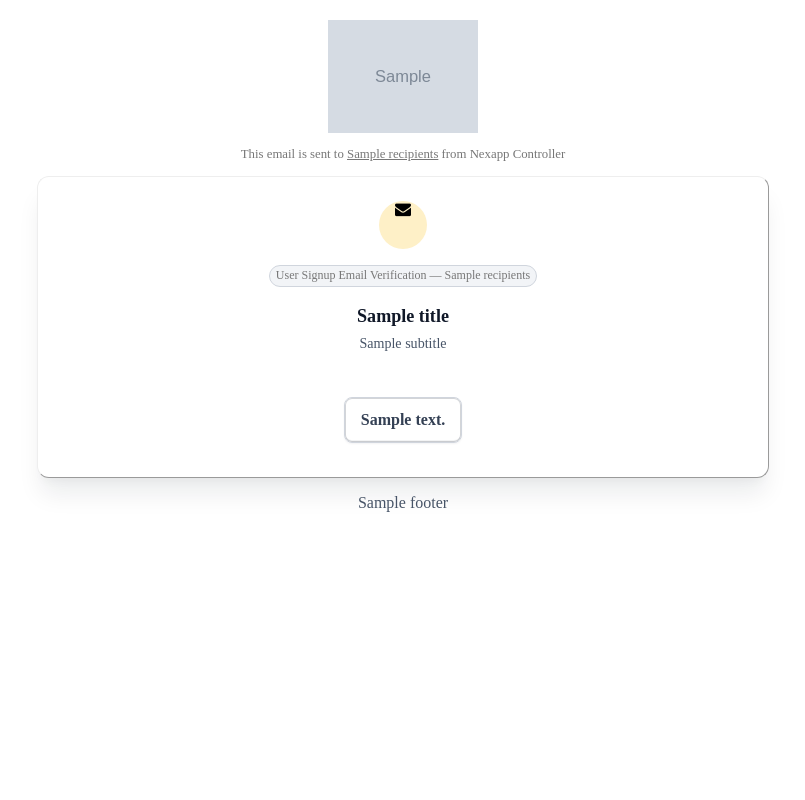
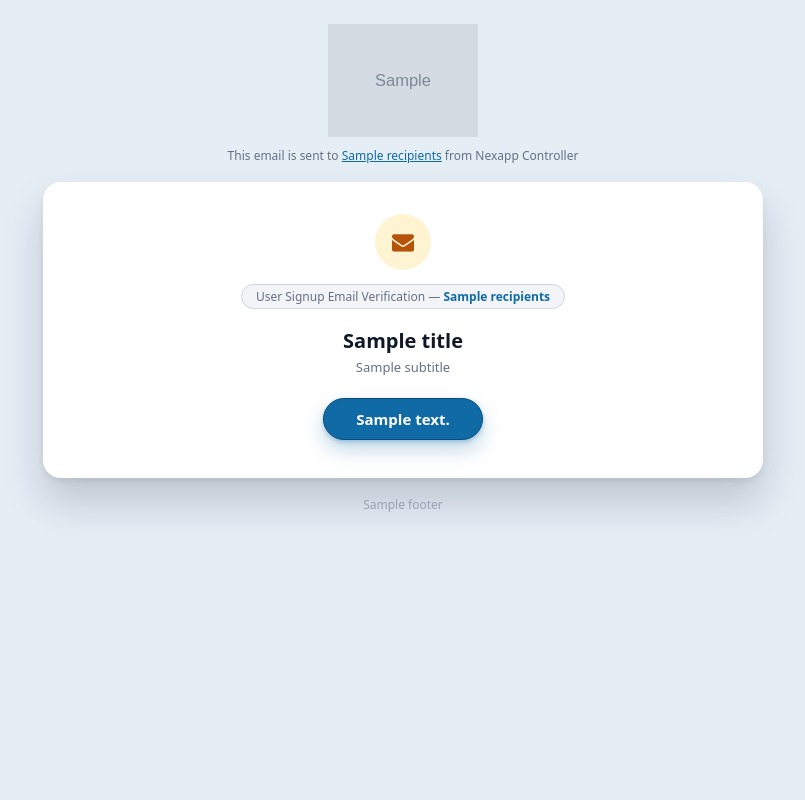
Before and after one commit to Insatroute/openwisp-utils, a Django app: template openwisp_utils/admin_theme/templates/openwisp_utils/email_template.html in a window 1280 px wide. Shown: the whole page, without its empty margins (237-1042 px from the left). Run offline with Django 3.2, Linux system fonts and the light colour scheme; the template is opened without the code that fills it: most values are stand-ins (such as "Sample title", 1, 10 or a date in 2020); grey boxes marked "Sample" are stand-in pictures.

Commit message:
change in email template

```diff
--- a/openwisp_utils/admin_theme/templates/openwisp_utils/email_template.html
+++ b/openwisp_utils/admin_theme/templates/openwisp_utils/email_template.html
@@ -2,6 +2,7 @@
 {% load l10n %}
 {% load static %}
 <html lang="en">
+
 <head>
   <meta charset="UTF-8">
   <meta name="viewport" content="width=device-width, initial-scale=1.0">
@@ -9,130 +10,158 @@
   {% block styles %}
   <style type="text/css">
     :root {
-      --muted-fg-color: #777;
-      --loud-fg-color: #333;
+      --muted-fg-color: #667085;
+      --loud-fg-color: #101828;
       --muted-bg-color: #F2F4F7;
       --muted-border-color: #D0D5DD;
+      --primary-bg-color: #0f6aa6;
+      --page-bg-color: #e5edf5;
     }
 
     body {
       min-width: 250px;
-      background: #fff;
+      background: var(--page-bg-color);
       margin: 0;
-      padding: 0;
-    }
-
-    .email-info {
-      margin: 0.9rem auto;
-      font-size: 0.8em;
-      font-weight: 400;
-      color: #777;
-      text-align: center;
-    }
-
-    .email-info .alert {
-      margin-bottom: 20px !important;
+      padding: 24px 10px;
+      font-family: system-ui, -apple-system, BlinkMacSystemFont, "Segoe UI", sans-serif;
     }
 
     .container {
-      background: #fff;
-      padding: 20px 0;
-    }
-
-    .box {
-      width: auto;
-      max-width: 700px;
-      padding: 1.5rem 0.94rem 2.1rem 0.94rem;
-      background-color: #fff;
-      border-radius: 12px;
-      border: outset 1px #eee;
-      margin: 0px auto 1rem auto;
-      line-height: 27px;
-      box-shadow: 0px 20px 24px -4px rgba(16, 24, 40, 0.08), 0px 8px 8px -4px rgba(16, 24, 40, 0.03);
-    }
-
-    .icon-container {
+      max-width: 720px;
       margin: 0 auto;
-      width: 48px;
-      height: 48px;
-      background-color: rgba(254, 240, 199, 1);
-      border-radius: 24px;
-      text-align: center;
-    }
-
-    .icon-container img {
-      width: 24px;
-      height: 18px;
-      margin-top: 15px;
-    }
-
-    .sysname-container {
-      width: fit-content;
-      margin: 1rem auto 0 auto;
-      background-color: #F2F4F7;
-      padding: 0 0.5em;
-      border: solid #D0D5DD 1px;
-      border-radius: 16px;
-      color: #777;
-      font-size: 0.75rem;
-      line-height: 1.23rem;
     }
 
     .logo-container {
       text-align: center;
+      margin-bottom: 10px;
     }
 
     .logo {
       width: 150px;
       height: auto;
+      display: inline-block;
+    }
+
+    .email-info {
+      margin: 0 auto 18px auto;
+      font-size: 12px;
+      font-weight: 400;
+      color: var(--muted-fg-color);
+      text-align: center;
+    }
+
+    .email-info a {
+      color: #0f6aa6;
+      text-decoration: underline;
+    }
+
+    .card {
+      background: #ffffff;
+      border-radius: 18px;
+      box-shadow:
+        0 24px 40px rgba(15, 23, 42, 0.18),
+        0 4px 6px rgba(15, 23, 42, 0.06);
+      padding: 32px 32px 28px 32px;
+    }
+
+    @media (max-width: 600px) {
+      .card {
+        padding: 22px 16px 20px 16px;
+      }
+    }
+
+    .icon-container {
+      margin: 0 auto 14px auto;
+      width: 56px;
+      height: 56px;
+      border-radius: 50%;
+      background: rgba(252, 211, 77, 0.25);
+      display: flex;
+      align-items: center;
+      justify-content: center;
+    }
+
+    .icon-container .fa {
+      font-size: 22px;
+      color: #b45309;
+    }
+
+    .sysname-container {
+      width: fit-content;
+      margin: 0 auto 18px auto;
+      background-color: var(--muted-bg-color);
+      padding: 4px 14px;
+      border-radius: 999px;
+      border: 1px solid var(--muted-border-color);
+      color: var(--muted-fg-color);
+      font-size: 12px;
+      line-height: 1.3;
+      white-space: nowrap;
+    }
+
+    .sysname-container strong {
+      color: #0f6aa6;
+      font-weight: 600;
+    }
+
+    .email-title {
+      text-align: center;
+      font-weight: 700;
+      font-size: 20px;
+      color: var(--loud-fg-color);
+      margin: 0 0 4px 0;
+    }
+
+    .subtitle {
+      text-align: center;
+      font-weight: 500;
+      font-size: 13px;
+      color: var(--muted-fg-color);
+      margin: 0 0 22px 0;
+    }
+
+    .msg {
+      color: #111827;
+      margin: 0 0 20px 0;
+      font-size: 14px;
+      line-height: 1.6;
+    }
+
+    .msg p {
+      margin: 0 0 10px 0;
+    }
+
+    .msg p:last-child {
+      margin-bottom: 0;
     }
 
     .call-to-action {
       text-align: center;
-      margin-top: 2.5rem !important;
-    }
-
-    .email-title {
-      font-weight: 600;
-      font-size: 1.13rem;
-      width: fit-content;
-      margin: auto;
-      margin-top: 1rem;
-      color: #101828;
-    }
-
-    .subtitle {
-      font-weight: 400;
-      font-size: 0.88rem;
-      width: fit-content;
-      margin: 0 auto 0.88em auto;
-      color: #475467;
-    }
-
-    .msg {
-      color: #000000;
-      margin: 20px 0;
-      font-size: medium;
+      margin: 10px 0 10px 0;
     }
 
     .btn {
       appearance: button;
       text-decoration: none;
-      border: solid #D0D5DD 1px;
-      border-radius: 8px;
+      border-radius: 999px;
       font-weight: 600;
-      font-size: 1rem;
-      line-height: 1.5rem;
-      padding: 0.63rem 1rem;
-      color: #344054 !important;
+      font-size: 15px;
+      padding: 10px 32px;
+      color: #ffffff !important;
+      background: var(--primary-bg-color);
+      border: 1px solid #0b4e7a;
       box-sizing: border-box;
-      box-shadow: 0px 1px 2px rgba(16, 24, 40, 0.05), inset 0px 0px 0px 1px rgba(16, 24, 40, 0.18), inset 0px -2px 0px rgba(16, 24, 40, 0.05);
+      box-shadow:
+        0 10px 20px rgba(15, 106, 166, 0.25),
+        0 2px 4px rgba(15, 106, 166, 0.3);
+      display: inline-block;
     }
 
     .btn:hover,
     .btn:focus {
-      border-color: #000;
-      color: #000;
+      background: #0b4e7a;
+      border-color: #083653;
+      color: #ffffff !important;
     }
 
     a:link:hover {
@@ -140,43 +169,49 @@
     }
 
     .footer {
-      height: 40px;
       text-align: center;
-      color: #475467;
+      color: #98a2b3;
+      font-size: 12px;
+      margin-top: 18px;
     }
 
     .footer p {
-      font-size: 12px;
-      margin: 0 auto;
-      line-height: 20px;
+      margin: 0 0 4px 0;
+      line-height: 1.4;
     }
   </style>
   {% endblock styles %}
 </head>
+
 <body>
   {% block body %}
   <div class="container">
+
     {% block logo %}
     <div class="logo-container">
-      <img src="{{ logo_url }}" alt="Logo" class="logo">
+      <img src="{{ logo_url }}" alt="Nexapp Logo" class="logo">
     </div>
     {% endblock logo %}
 
     {% block email_info %}
     <div class="email-info">
-      This email is sent to <u>{{ recipients }}</u> from Nexapp Controller
+      This email is sent to
+      <a href="mailto:{{ recipients }}">{{ recipients }}</a>
+      from Nexapp Controller
     </div>
     {% endblock email_info %}
 
-    <div class="box">
+    <div class="card">
+
       {% block mail_header %}
       <div class="icon-container">
         <i class="fa fa-envelope" aria-hidden="true"></i>
       </div>
 
-      <!-- UPDATED AS REQUESTED -->
+      <!-- pill with dynamic recipient -->
       <div class="sysname-container">
-        User Signup Email Verification — {{ recipients }}
+        User Signup Email Verification —
+        <strong>{{ recipients }}</strong>
       </div>
 
       {% if title %}
@@ -189,13 +224,18 @@
       {% endblock mail_header %}
 
       {% block mail_body %}
-      <div class="msg">{{ message | safe }}</div>
+      <!-- dynamic, can contain HTML -->
+      <div class="msg">
+        {{ message|safe }}
+      </div>
       {% endblock mail_body %}
 
       {% block call_to_action %}
       {% if call_to_action_url %}
       <div class="call-to-action">
-        <a href="{{ call_to_action_url }}" class="btn">{{ call_to_action_text }}</a>
+        <a href="{{ call_to_action_url }}" class="btn">
+          {{ call_to_action_text }}
+        </a>
       </div>
       {% endif %}
       {% endblock call_to_action %}
@@ -204,7 +244,7 @@
     {% block mail_footer %}
     {% if footer %}
     <div class="footer">
-      {{ footer | safe }}
+      {{ footer|safe }}
     </div>
     {% endif %}
     {% endblock mail_footer %}
```
